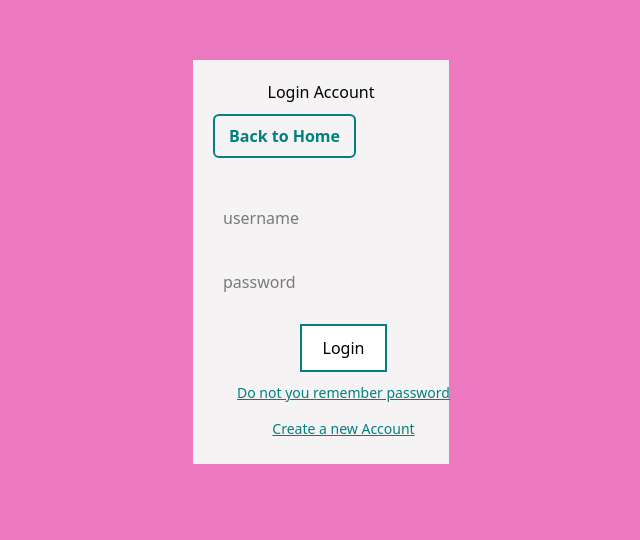
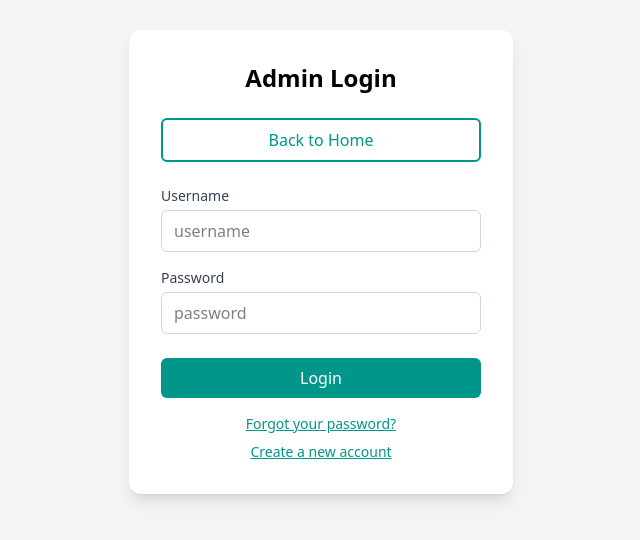
Before and after one commit to Nkugavarathan/fashion-ecommerce-mern, a React (Vite) app in the folder client/: page /login in a window 1280 px wide. Shown: the part 138-678 px from the top of the page, without its empty margins (319-959 px from the left). Built offline with nearby package versions, Linux system fonts and the light colour scheme; no server answers.

Commit message:
login styled using tailwind

```diff
--- a/client/src/pages/Login.jsx
+++ b/client/src/pages/Login.jsx
@@ -1,161 +1,73 @@
 import React, { useState } from "react"
-import styled from "styled-components"
-import { mobile, tablet } from "../responsive"
 import { useDispatch, useSelector } from "react-redux"
 import { login } from "../redux/apiCalls"
-
 import { useNavigate } from "react-router-dom"
-
-const Container = styled.div`
-  width: 100vw;
-  height: 100vh;
-  background-color: #ec79c0ff;
-  display: flex;
-  align-items: center;
-  justify-content: center;
-
-  ${mobile(`
-    height: auto;
-    padding: 20px 0;
-  `)}
-`
-
-const Wrapper = styled.div`
-  padding: 20px;
-  width: 20%;
-  background-color: #f5f3f3ff;
-
-  ${tablet(`
-    width: 40%;
-  `)}
-
-  ${mobile(`
-    width: 80%;
-  `)}
-`
-
-const Input = styled.input`
-  flex: 1;
-  min-width: 40%;
-  margin: 20px 10px 0 0;
-  padding: 10px;
-
-  ${mobile(`
-    margin: 10px 0;
-  `)}
-`
-
-const Button = styled.button`
-  width: 40%;
-  font-weight: 100;
-  border: 2px solid teal;
-  padding: 10px;
-  background-color: white;
-  transition: all 0.2s linear;
-  margin: 20px auto 0 auto;
-
-  &:hover {
-    background-color: teal;
-    color: white;
-    cursor: pointer;
-  }
-
-  ${mobile(`
-    width: 100%;
-  `)}
-
-  &:disabled {
-    color: green;
-    cursor: not-allowed;
-  }
-`
-
-const Title = styled.h1`
-  font-weight: 300;
-  text-align: center;
-`
-const Form = styled.form`
-  display: flex;
-  flex-wrap: wrap;
-  flex-direction: column;
-`
-
-const Link = styled.a`
-  display: block;
-  margin: 10px auto 5px auto;
-  font-size: 14px;
-  color: teal;
-  text-decoration: underline;
-  cursor: pointer;
-`
-
-const BackButton = styled.button`
-  display: inline-block;
-  padding: 8px 14px;
-  margin: 10px auto 18px auto;
-  background-color: transparent;
-  color: teal;
-  border: 2px solid teal;
-  border-radius: 6px;
-  font-weight: 600;
-  cursor: pointer;
-  transition: all 0.15s ease;
-  text-align: center;
-
-  &:hover {
-    background-color: teal;
-    color: #fff;
-  }
-
-  &:focus {
-    outline: none;
-    box-shadow: 0 0 0 3px rgba(0, 128, 128, 0.15);
-  }
-
-  ${mobile(`
-    width: 100%;
-    margin: 12px 0;
-  `)}
-`
 
 function Login() {
   const [username, setUsername] = useState("")
   const [password, setPassword] = useState("")
-  const { isFetching, error } = useSelector((state) => state.user)
-
+  const { isFetching } = useSelector((state) => state.user)
   const dispatch = useDispatch()
+  const navigate = useNavigate()
 
   const handleSubmit = (e) => {
-    e.preventDefault() // fixed typo
+    e.preventDefault()
     login(dispatch, { username, password })
   }
 
-  const navigate = useNavigate()
   return (
-    <Container>
-      <Wrapper>
-        <Title>Login Account</Title>
-        <BackButton onClick={() => navigate("/")}>Back to Home</BackButton>
-        <Form onSubmit={handleSubmit}>
-          <Input
+    <div className="flex items-center justify-center min-h-screen bg-gray-100">
+      {/* Card */}
+      <div className="bg-white shadow-lg rounded-xl w-full max-w-sm p-8">
+        <h2 className="text-2xl font-semibold text-center mb-6">Admin Login</h2>
+
+        <button
+          onClick={() => navigate("/")}
+          className="border-2 border-teal-600 text-teal-600 px-4 py-2 rounded-md font-medium mb-6 w-full hover:bg-teal-600 hover:text-white transition-all"
+        >
+          Back to Home
+        </button>
+
+        <form onSubmit={handleSubmit} className="flex flex-col">
+          <label className="text-sm font-medium text-gray-700 mb-1">
+            Username
+          </label>
+          <input
+            type="text"
             placeholder="username"
             value={username}
             onChange={(e) => setUsername(e.target.value)}
+            className="border border-gray-300 rounded-md px-3 py-2 mb-4 focus:outline-none focus:ring-2 focus:ring-teal-400"
           />
-          <Input
+
+          <label className="text-sm font-medium text-gray-700 mb-1">
+            Password
+          </label>
+          <input
+            type="password"
             placeholder="password"
-            type="password"
             value={password}
             onChange={(e) => setPassword(e.target.value)}
+            className="border border-gray-300 rounded-md px-3 py-2 mb-6 focus:outline-none focus:ring-2 focus:ring-teal-400"
           />
-          <Button type="submit" disabled={isFetching}>
+
+          <button
+            type="submit"
+            disabled={isFetching}
+            className="w-full bg-teal-600 text-white py-2 rounded-md font-medium hover:bg-teal-700 transition-all disabled:opacity-50"
+          >
             {isFetching ? "Logging in..." : "Login"}
-          </Button>
-          <Link>Do not you remember password</Link>
-          <Link>Create a new Account</Link>
-        </Form>
-      </Wrapper>
-    </Container>
+          </button>
+
+          <a className="text-sm text-teal-600 mt-4 underline cursor-pointer text-center">
+            Forgot your password?
+          </a>
+          <a className="text-sm text-teal-600 mt-2 underline cursor-pointer text-center">
+            Create a new account
+          </a>
+        </form>
+      </div>
+    </div>
   )
 }
 
```
